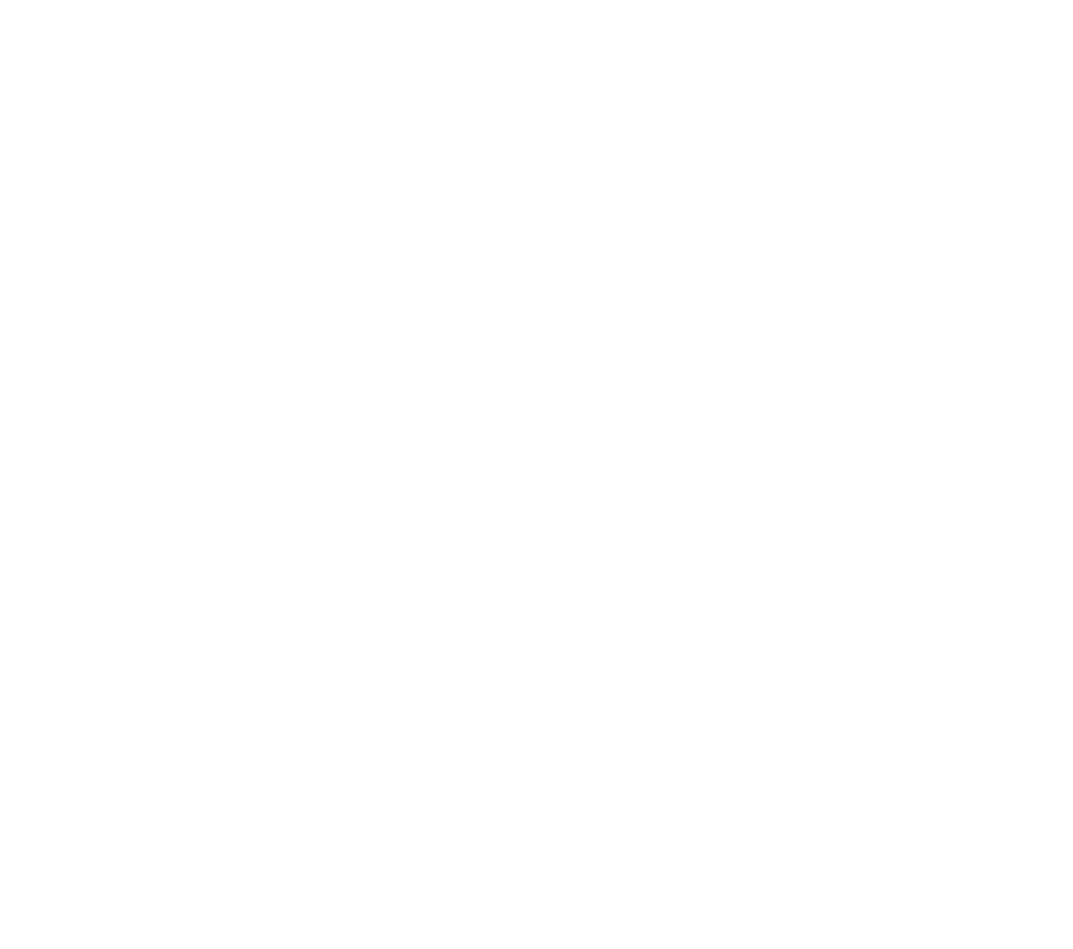
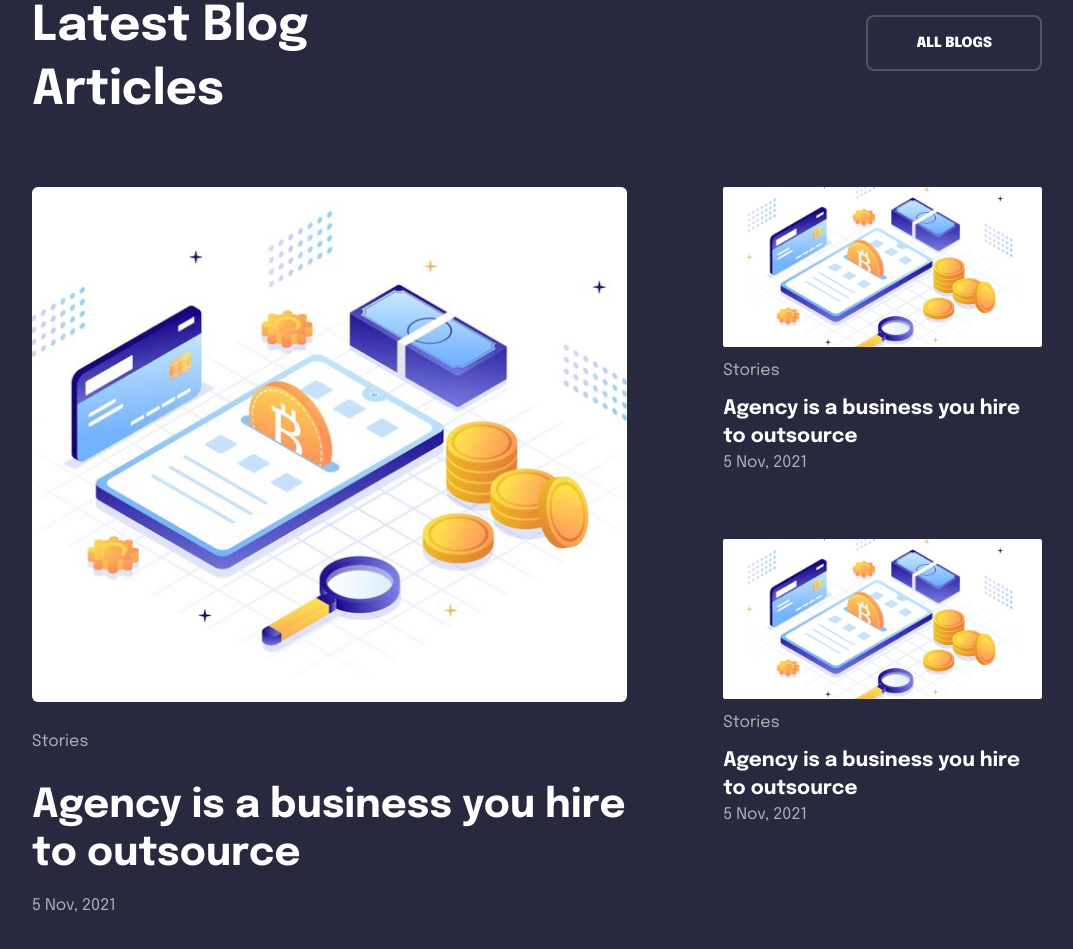
Before and after one commit to aiyeola/Portfolio, a Next.js app: page / in a window 1280 px wide. Shown: the part 4878-5827 px from the top of the page, without its empty margins (103-1176 px from the left). Before the commit the page ends 4749 px from the top, so only its background shows below. Built offline with nearby package versions, Linux system fonts and the light colour scheme.

Commit message:
Added Recent Blogs

```diff
--- /dev/null
+++ b/components/LatestBlogPost.jsx
@@ -0,0 +1,28 @@
+import Image from "next/image";
+import React from "react";
+
+const LatestBlogPost = () => {
+  return (
+    <div>
+      <div className="w-full relative h-[360px] lg:h-[515px] mt-16">
+        <Image
+          src="/images/product.jpg"
+          layout="fill"
+          // width="800px"
+          // height="468px"
+          className="object-cover object-top rounded-md"
+        />
+      </div>
+      {/* Category */}
+      <h5 className="text-light-gray my-7">Stories</h5>
+
+      {/* Title */}
+      <h3 className="text-white font-bold text-3xl md:text-[40px] leading-[48px] ">
+        Agency is a business you hire to outsource
+      </h3>
+      <p className="mt-4 text-light-gray">5 Nov, 2021</p>
+    </div>
+  );
+};
+
+export default LatestBlogPost;
--- /dev/null
+++ b/components/Layout/Footer.jsx
@@ -0,0 +1,7 @@
+import React from "react";
+
+const Footer = () => {
+  return <div>Footer</div>;
+};
+
+export default Footer;
--- /dev/null
+++ b/components/RecentBlogsSection.jsx
@@ -0,0 +1,37 @@
+import { SubSectionHeading } from "components";
+import React from "react";
+import Button from "./Button";
+import LatestBlogPost from "./LatestBlogPost";
+import SidePaneRecentPost from "./SidePaneRecentPost";
+
+const RecentBlogsSection = () => {
+  return (
+    <div className="px-8 sm:px-12 min-h-screen py-[92px] md:px-[135px] bg-dark-bg">
+      <div className="lg:grid grid-cols-5 items-center">
+        <div className="col-span-2">
+          <SubSectionHeading
+            title="Latest Blog Articles"
+            subtitle="My Blogs"
+            isWhite
+            size="sm"
+          />
+        </div>
+        <div className="col-span-3 ml-auto">
+          <Button variant="outline">All Blogs</Button>
+        </div>
+      </div>
+
+      <div className="lg:grid grid-cols-8 gap-16 xl:gap-24">
+        <div className="col-span-5">
+          <LatestBlogPost />
+        </div>
+        <div className="col-span-3 lg:block grid sm:grid-cols-2 gap-6">
+          <SidePaneRecentPost />
+          <SidePaneRecentPost />
+        </div>
+      </div>
+    </div>
+  );
+};
+
+export default RecentBlogsSection;
--- /dev/null
+++ b/components/SidePaneRecentPost.jsx
@@ -0,0 +1,28 @@
+import Image from "next/image";
+import React from "react";
+
+const SidePaneRecentPost = () => {
+  return (
+    <div>
+      <div className="w-full relative h-[200px] sm:h-[160px] mt-16">
+        <Image
+          src="/images/product.jpg"
+          layout="fill"
+          // width="100%"
+          // height="100%"
+          className="object-cover h-full w-full object-center rounded-sm"
+        />
+      </div>
+      {/* Category */}
+      <h5 className="text-light-gray my-3">Stories</h5>
+
+      {/* Title */}
+      <h3 className="text-white font-bold text-xl sm:text-2xl lg:text-xl leading-[48px]">
+        Agency is a business you hire to outsource
+      </h3>
+      <p className="mt-4 lg:mt-0 text-light-gray">5 Nov, 2021</p>
+    </div>
+  );
+};
+
+export default SidePaneRecentPost;
--- a/components/index.js
+++ b/components/index.js
@@ -12,6 +12,7 @@
 import SkillCircle from "./SkillCircle";
 import CallToAction from "./CallToAction";
 import TestimonialSection from "./TestimonialSection";
+import RecentBlogsSection from "./RecentBlogsSection";
 
 export {
   Button,
@@ -28,4 +29,5 @@
   SkillCircle,
   CallToAction,
   TestimonialSection,
+  RecentBlogsSection,
 };
--- a/pages/index.js
+++ b/pages/index.js
@@ -5,6 +5,7 @@
   HomeHero,
   Layout,
   ProjectSection,
+  RecentBlogsSection,
   ServicesSection,
   TestimonialSection,
   TopSkills,
@@ -23,6 +24,7 @@
         <TopSkills />
         <CallToAction />
         <TestimonialSection />
+        <RecentBlogsSection />
       </div>
     </Layout>
   );
```
